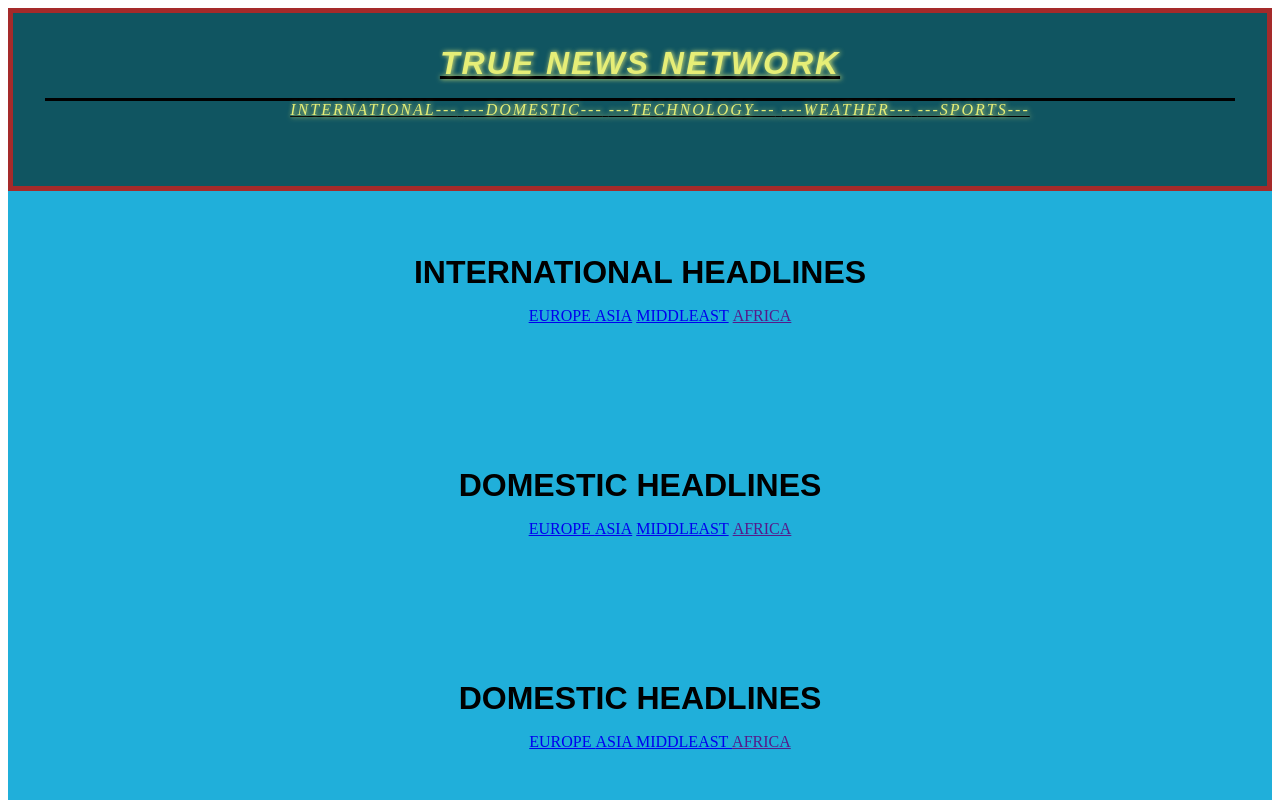
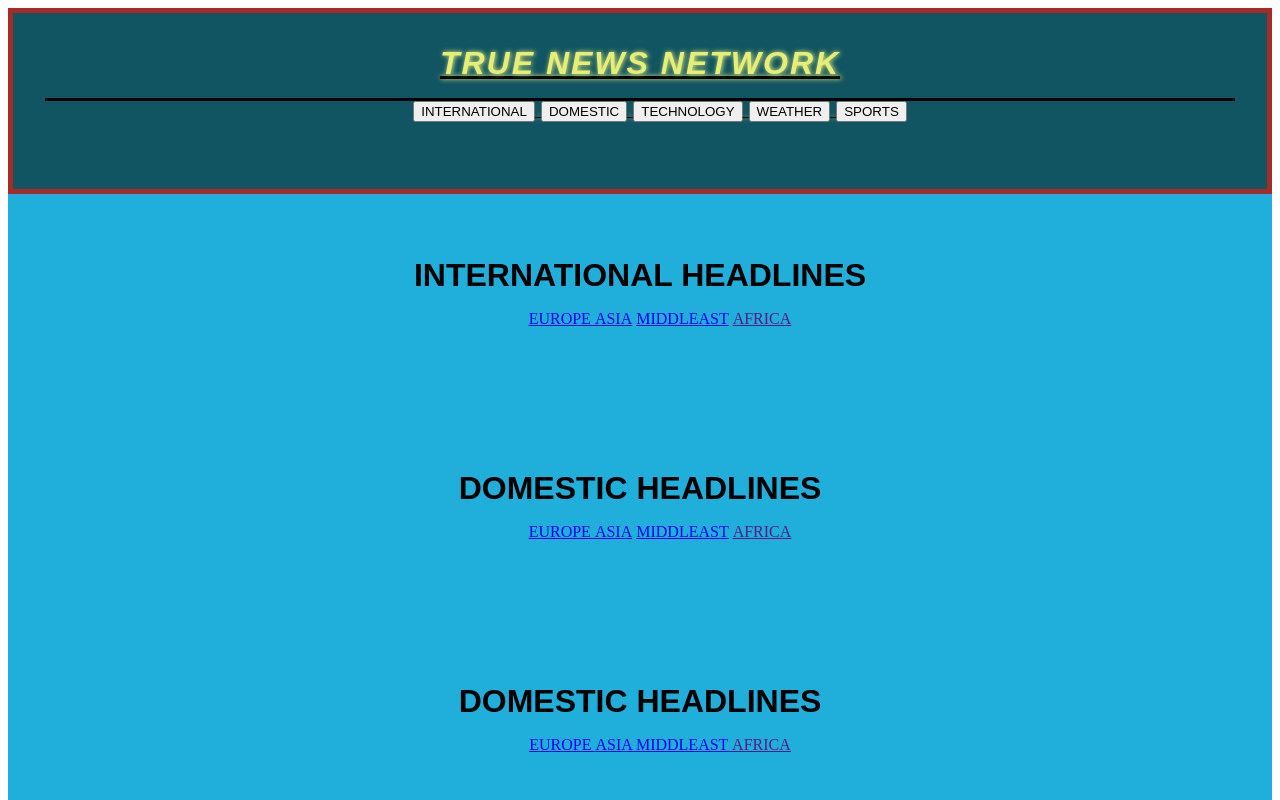
Before and after one commit to JamesCarrollRob/News-Site, a plain HTML site: page index.html in a window 1280 px wide. Shown: the top 800 px of the page. Drawn offline with Linux system fonts and the light colour scheme.

Commit message:
Added buttons to nav bar

```diff
--- a/index.html
+++ b/index.html
@@ -16,11 +16,13 @@
             <h1>TRUE NEWS NETWORK</h1>
             <nav>
                 <ul class="site-nav-list">
-                    <li id="site-nav-list-item">INTERNATIONAL---</li>
-                    <li id="site-nav-list-item">---DOMESTIC---</li>
-                    <li id="site-nav-list-item">---TECHNOLOGY---</li>
-                    <li id="site-nav-list-item">---WEATHER---</li>
-                    <li id="site-nav-list-item">---SPORTS---</li>
+                    <li id="site-nav-list-item"><button> INTERNATIONAL</button></li>
+                    <li id="site-nav-list-item"><button>DOMESTIC</button></li>
+                    <li id="site-nav-list-item"><button>TECHNOLOGY</button></li>
+                    <li id="site-nav-list-item"><button>WEATHER</button></li>
+                    <li id="site-nav-list-item"><button>SPORTS</button></li>
+
+
                 </ul>
             </nav>
         </header>
```
